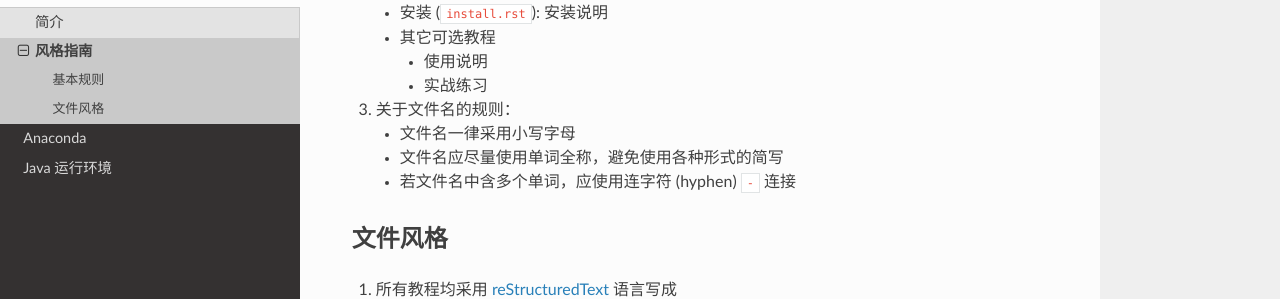
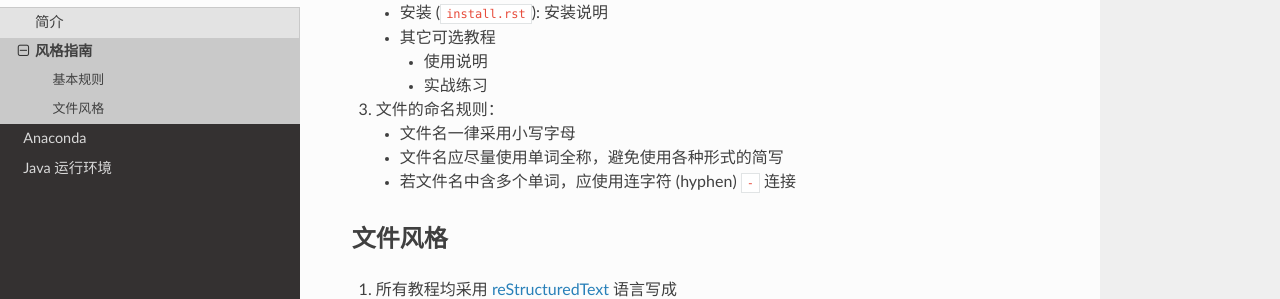
Before and after one commit to seismo-learn/software, a Sphinx documentation site: the page built from source/template/style.rst, in a window 1280 px wide and 924 px high. Shown: the part 324-623 px from the top of the window. Built offline with Sphinx 7.4.7 and the Read the Docs theme 2.0.0, drawn with Linux system fonts in a browser that asks for light colours.

Commit message:
Update source/template/style.rst
Co-authored-by: Jiayuan Yao <coreman.seism@gmail.com>

```diff
--- a/source/template/style.rst
+++ b/source/template/style.rst
@@ -15,7 +15,7 @@
      - 使用说明
      - 实战练习
 
-3. 关于文件名的规则：
+3. 文件的命名规则：
 
    - 文件名一律采用小写字母
    - 文件名应尽量使用单词全称，避免使用各种形式的简写
```
